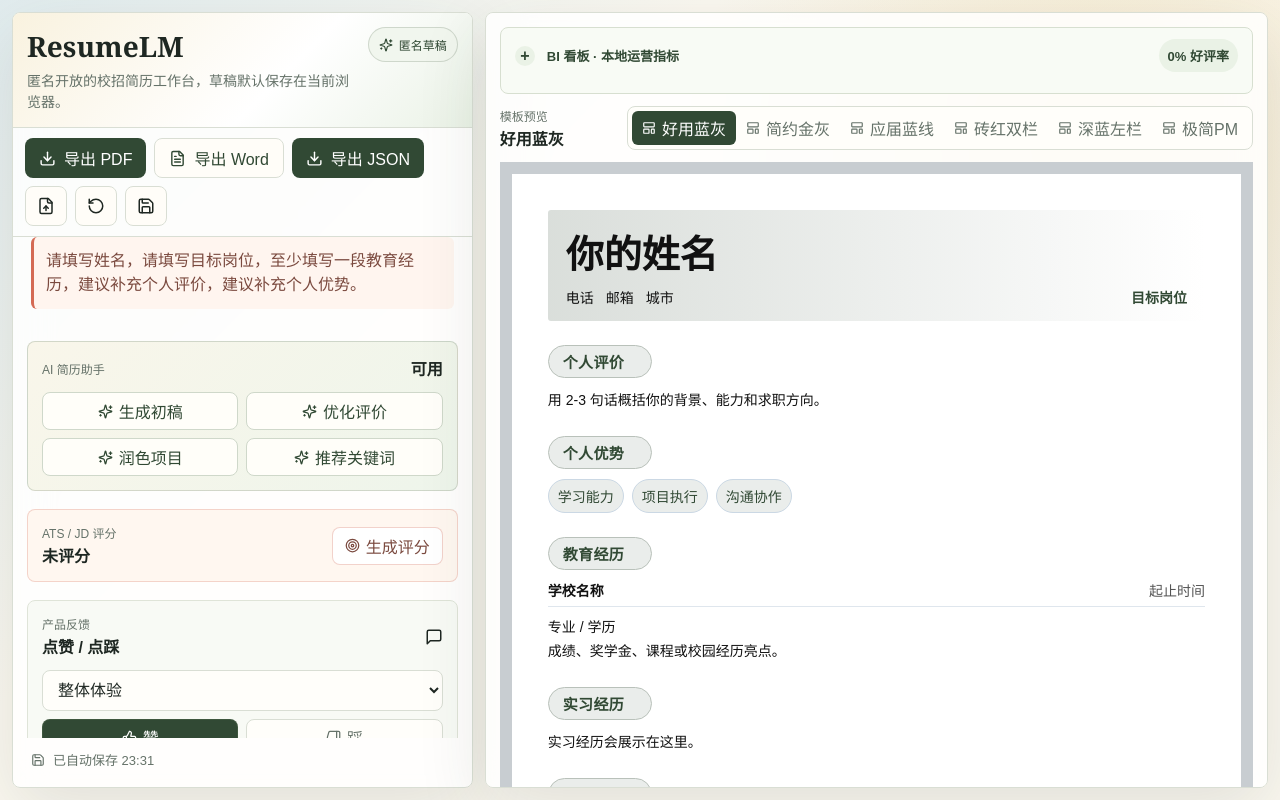
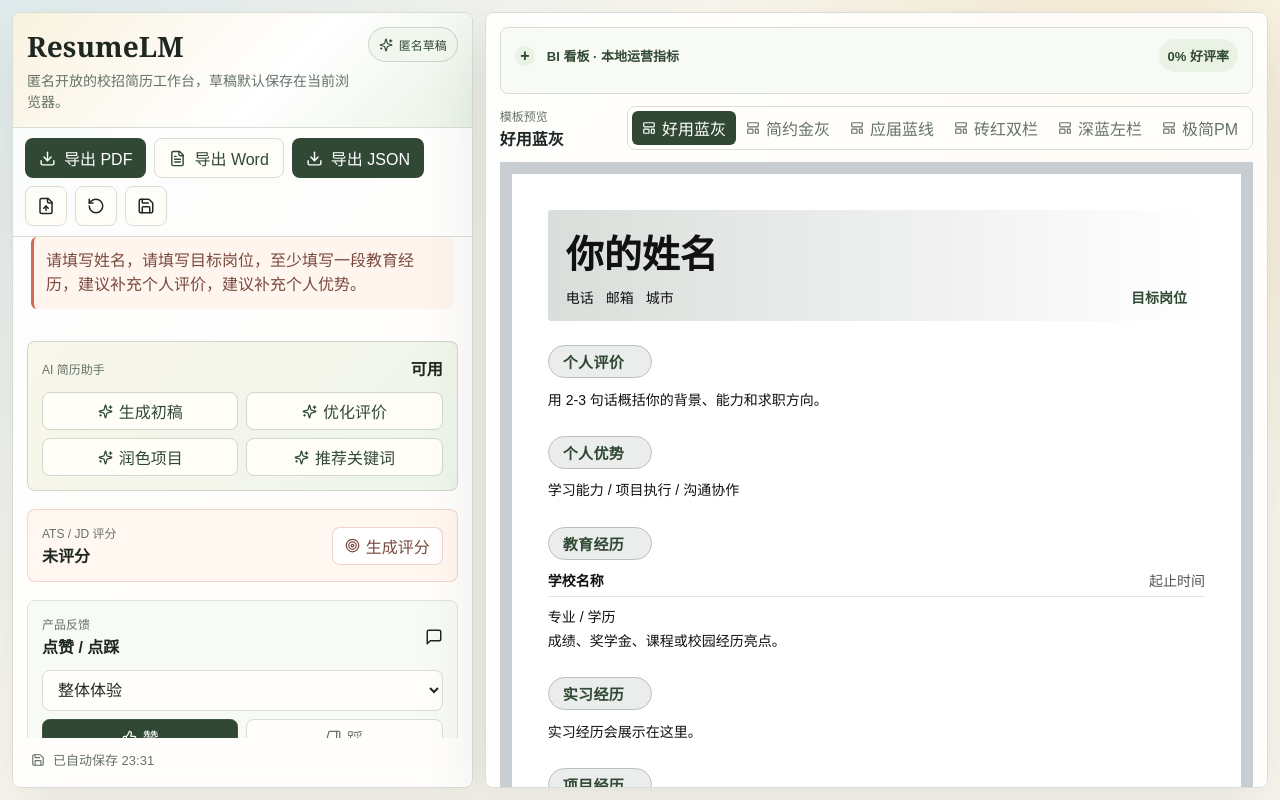
Before and after one commit to wwz-1017/resumelm, a Next.js app: page / in a window 1280 px wide. Built offline with nearby package versions, Linux system fonts and the light colour scheme.

Commit message:
fix: render resume tags as plain text

```diff
--- a/src/app/globals.css
+++ b/src/app/globals.css
@@ -1065,16 +1065,23 @@
 }
 
 .skill-list {
-  display: flex;
-  flex-wrap: wrap;
-  gap: 8px;
+  display: block;
+  color: var(--resume-body-color);
+  line-height: 1.7;
 }
 
 .skill-list span {
-  padding: 6px 9px;
-  border: 1px solid #dfe4d8;
-  background: #f8faf5;
-  border-radius: 999px;
+  display: inline;
+  padding: 0;
+  border: 0;
+  border-radius: 0;
+  background: transparent;
+  color: var(--resume-body-color);
+}
+
+.skill-list span + span::before {
+  content: " / ";
+  color: var(--resume-body-color);
 }
 
 .template-useful {
@@ -1121,12 +1128,6 @@
   padding-bottom: 6px;
 }
 
-.template-useful .skill-list span {
-  background: var(--template-soft);
-  border-color: #cbd8e4;
-  color: var(--resume-accent-color);
-}
-
 .template-simple {
   --template-main: var(--resume-accent-color);
   --template-gold: var(--resume-accent-color);
@@ -1402,12 +1403,6 @@
   color: var(--resume-section-title-color);
 }
 
-.template-leftBlue .skill-list span {
-  border-color: #cad8e3;
-  background: #f3f7fa;
-  color: var(--resume-accent-color);
-}
-
 .template-minimalPm {
   max-width: 794px;
   padding: 26px 40px 28px;
@@ -1491,24 +1486,6 @@
   padding-left: 16px;
 }
 
-.template-minimalPm .skill-list {
-  display: block;
-}
-
-.template-minimalPm .skill-list span {
-  display: inline;
-  padding: 0;
-  border: 0;
-  border-radius: 0;
-  background: transparent;
-  color: var(--resume-body-color);
-}
-
-.template-minimalPm .skill-list span + span::before {
-  content: " / ";
-  color: var(--resume-body-color);
-}
-
 .notice {
   margin: 0 18px 18px;
   padding: 12px;
```
